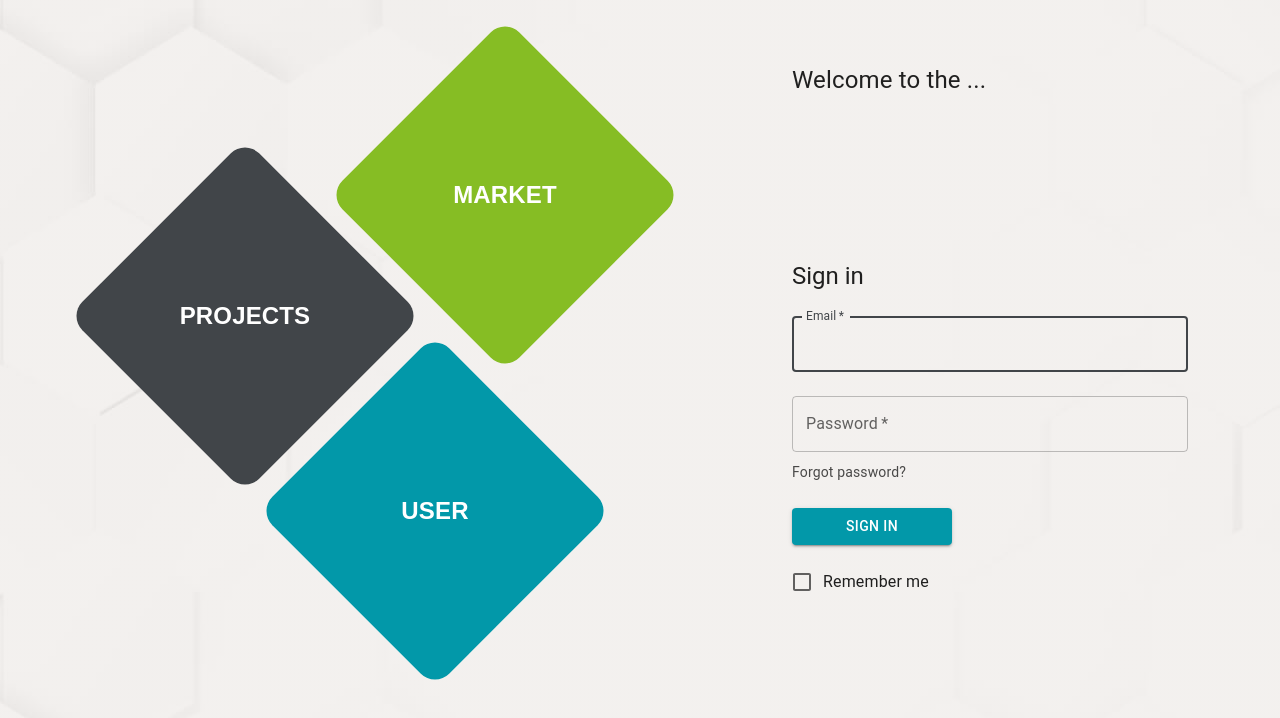
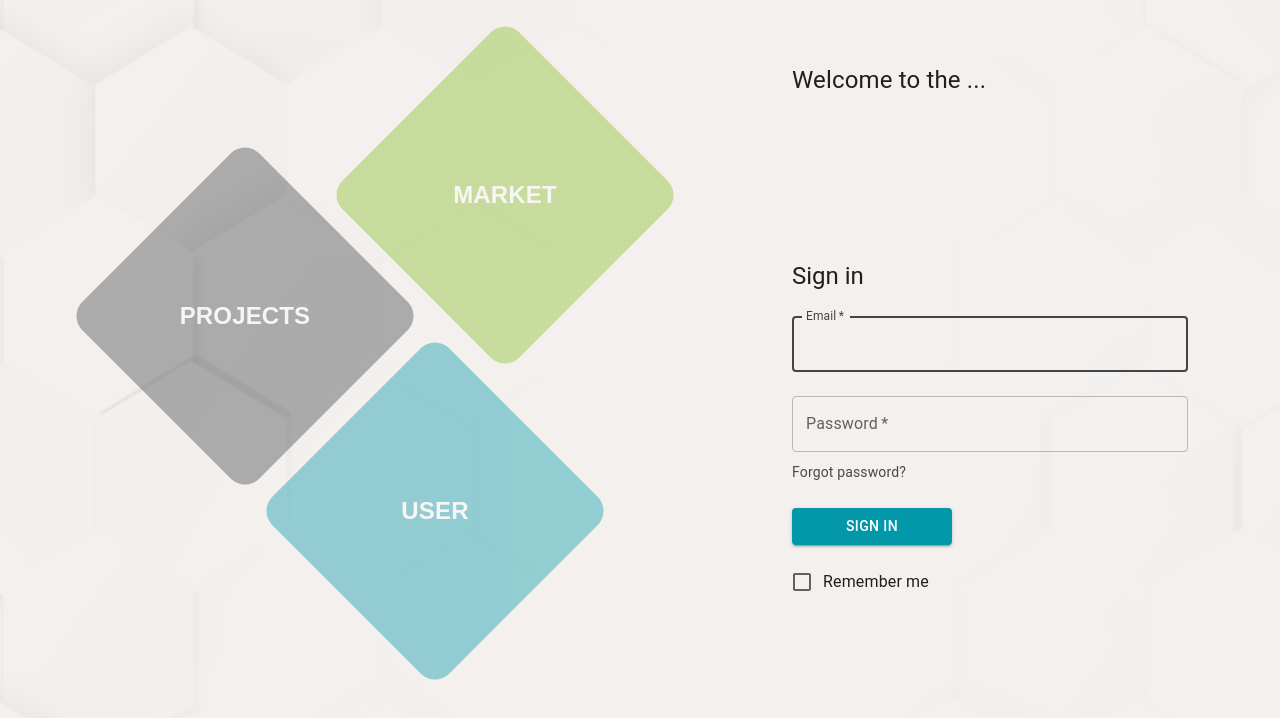
Before and after one commit to v1ktorbro/research-lab, a React (Create React App) app: page /sign-in/ in a window 1280 px wide. Shown: the top 718 px of the page. Built offline with nearby package versions, Linux system fonts and the light colour scheme.

Commit message:
fix(BigButton): disabled btn depending on the condition isAuth

```diff
--- a/src/components/BigButton/BigButton.js
+++ b/src/components/BigButton/BigButton.js
@@ -11,7 +11,7 @@ export default function BigButton({nameBtn}) {
   };
 
   return (
-    <button onClick={handlerBtnClick} disabled={authState} value={nameBtn} id={nameBtn} className={`big-button big-button_${nameBtn}`}>
+    <button onClick={handlerBtnClick} disabled={authState ? false : true} value={nameBtn} id={nameBtn} className={`big-button big-button_${nameBtn}`}>
       <span className={`big-button-text big-button-text_${nameBtn}`} >{nameBtn.toUpperCase()}</span>
     </button>
   );
```
